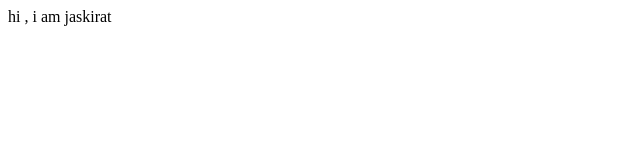
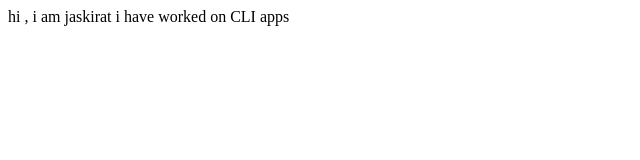
Before and after one commit to JASKIRAT11011/devsnest, a plain HTML site: page index.html in a window 1280 px wide. Shown: the whole page, without its empty margins (0-640 px from the left). Drawn offline with Linux system fonts and the light colour scheme.

Commit message:
updated details

```diff
--- a/index.html
+++ b/index.html
@@ -8,5 +8,6 @@
 </head>
 <body>
     hi , i am jaskirat
+    i have worked on CLI apps
 </body>
 </html>
```
